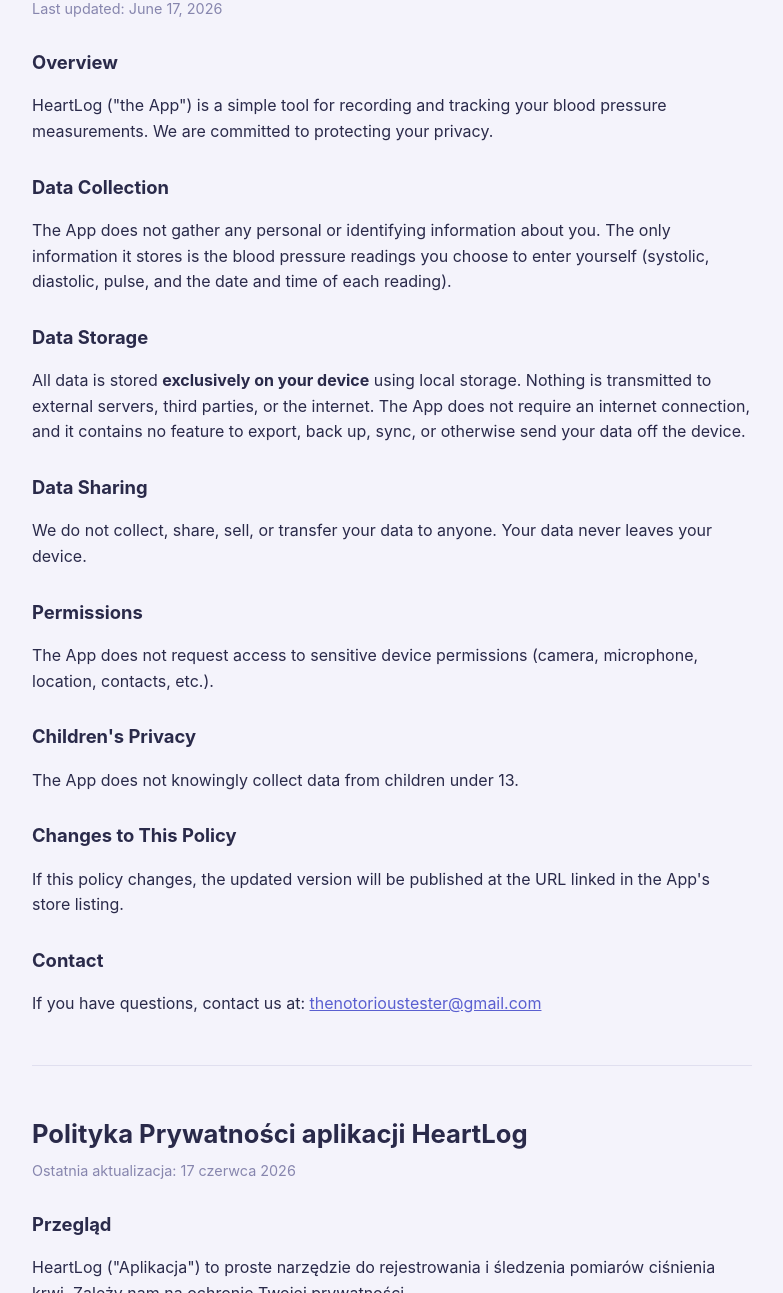
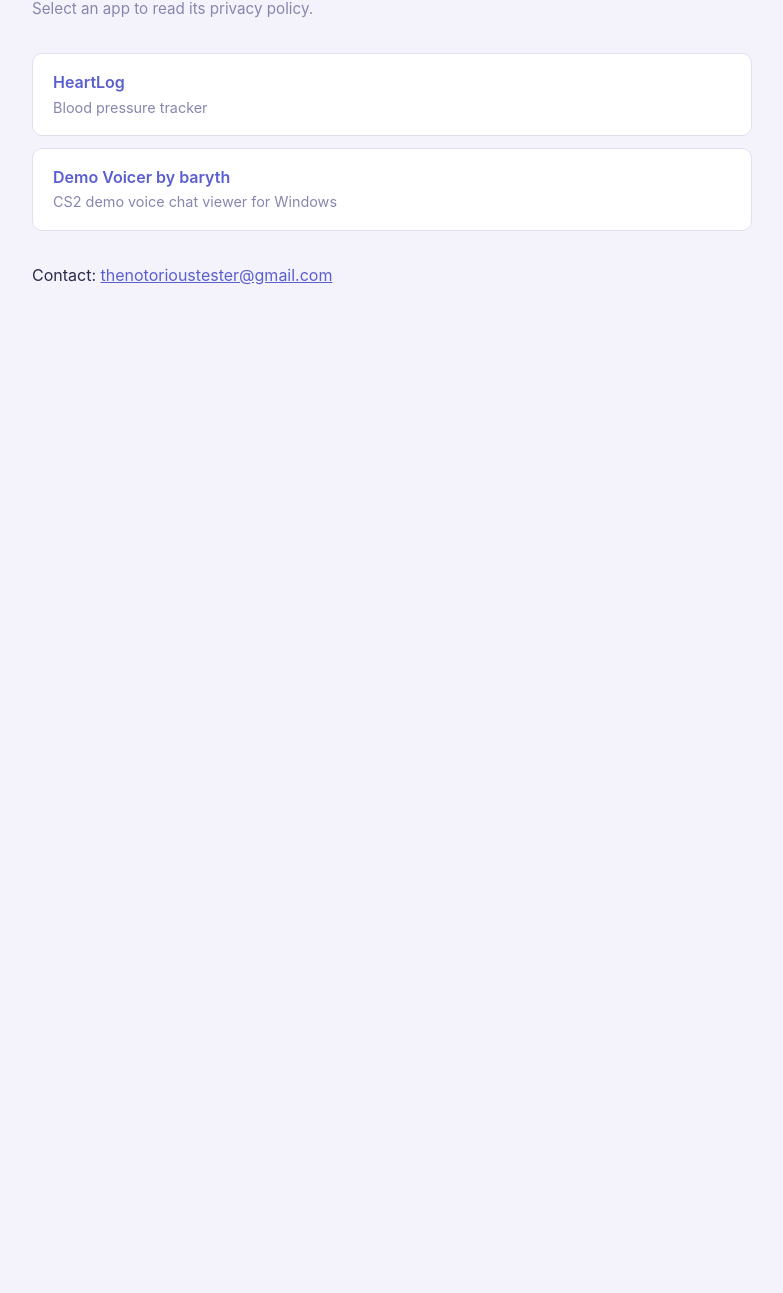
Before and after one commit to thenotorioustester/privacy_policy, a plain HTML site: page index.html in a window 1280 px wide. Shown: the part 104-1397 px from the top of the page, without its empty margins (248-1031 px from the left). After the commit the page ends 800 px from the top, so only its background shows below. Drawn offline with Linux system fonts and the light colour scheme.

Commit message:
Update index.html

```diff
--- a/index.html
+++ b/index.html
@@ -3,7 +3,7 @@
 <head>
 <meta charset="utf-8">
 <meta name="viewport" content="width=device-width, initial-scale=1">
-<title>HeartLog — Privacy Policy</title>
+<title>Privacy Policy</title>
 <style>
   :root { color-scheme: light dark; }
   body {
@@ -16,77 +16,42 @@
     background: #F4F3FB;
   }
   h1 { font-size: 1.6rem; margin: 1.5rem 0 0.25rem; }
-  h2 { font-size: 1.15rem; margin: 1.75rem 0 0.4rem; }
-  .updated { color: #8786AE; font-size: 0.9rem; margin-top: 0; }
-  hr { border: none; border-top: 1px solid #E0DFEF; margin: 3rem 0; }
+  .subtitle { color: #8786AE; font-size: 0.95rem; margin-top: 0; }
+  ul.apps { list-style: none; padding: 0; margin: 2rem 0; }
+  ul.apps li { margin: 0 0 0.75rem; }
+  ul.apps a {
+    display: block;
+    padding: 1rem 1.25rem;
+    border: 1px solid #E0DFEF;
+    border-radius: 10px;
+    background: #FFFFFF;
+    color: #5A5FD0;
+    font-weight: 600;
+    text-decoration: none;
+  }
+  ul.apps a:hover, ul.apps a:focus { border-color: #5A5FD0; }
+  ul.apps a span { display: block; color: #8786AE; font-weight: 400; font-size: 0.9rem; }
   a { color: #5A5FD0; }
   @media (prefers-color-scheme: dark) {
     body { color: #E8E8F2; background: #16162A; }
-    .updated { color: #9C9BC0; }
-    hr { border-top-color: #2E2E4A; }
+    .subtitle, ul.apps a span { color: #9C9BC0; }
+    ul.apps a { background: #1F1F38; border-color: #2E2E4A; color: #9FA3F2; }
+    ul.apps a:hover, ul.apps a:focus { border-color: #9FA3F2; }
     a { color: #9FA3F2; }
   }
 </style>
 </head>
 <body>
 
-<h1>Privacy Policy for HeartLog</h1>
-<p class="updated">Last updated: June 17, 2026</p>
+<h1>Privacy Policy</h1>
+<p class="subtitle">Select an app to read its privacy policy.</p>
 
-<h2>Overview</h2>
-<p>HeartLog ("the App") is a simple tool for recording and tracking your blood pressure measurements. We are committed to protecting your privacy.</p>
+<ul class="apps">
+  <li><a href="heartlog.html">HeartLog<span>Blood pressure tracker</span></a></li>
+  <li><a href="demo-voicer-by-baryth.html">Demo Voicer by baryth<span>CS2 demo voice chat viewer for Windows</span></a></li>
+</ul>
 
-<h2>Data Collection</h2>
-<p>The App does not gather any personal or identifying information about you. The only information it stores is the blood pressure readings you choose to enter yourself (systolic, diastolic, pulse, and the date and time of each reading).</p>
-
-<h2>Data Storage</h2>
-<p>All data is stored <strong>exclusively on your device</strong> using local storage. Nothing is transmitted to external servers, third parties, or the internet. The App does not require an internet connection, and it contains no feature to export, back up, sync, or otherwise send your data off the device.</p>
-
-<h2>Data Sharing</h2>
-<p>We do not collect, share, sell, or transfer your data to anyone. Your data never leaves your device.</p>
-
-<h2>Permissions</h2>
-<p>The App does not request access to sensitive device permissions (camera, microphone, location, contacts, etc.).</p>
-
-<h2>Children's Privacy</h2>
-<p>The App does not knowingly collect data from children under 13.</p>
-
-<h2>Changes to This Policy</h2>
-<p>If this policy changes, the updated version will be published at the URL linked in the App's store listing.</p>
-
-<h2>Contact</h2>
-<p>If you have questions, contact us at: <a href="mailto:thenotorioustester@gmail.com">thenotorioustester@gmail.com</a></p>
-
-<hr>
-
-<h1 lang="pl">Polityka Prywatności aplikacji HeartLog</h1>
-<p class="updated" lang="pl">Ostatnia aktualizacja: 17 czerwca 2026</p>
-
-<div lang="pl">
-<h2>Przegląd</h2>
-<p>HeartLog ("Aplikacja") to proste narzędzie do rejestrowania i śledzenia pomiarów ciśnienia krwi. Zależy nam na ochronie Twojej prywatności.</p>
-
-<h2>Zbierane dane</h2>
-<p>Aplikacja nie gromadzi żadnych danych osobowych ani informacji umożliwiających identyfikację. Jedyne przechowywane informacje to wyniki pomiarów ciśnienia, które samodzielnie wprowadzasz (skurczowe, rozkurczowe, puls oraz data i godzina pomiaru).</p>
-
-<h2>Przechowywanie danych</h2>
-<p>Wszystkie dane są przechowywane <strong>wyłącznie na Twoim urządzeniu</strong> w pamięci lokalnej. Nic nie jest przesyłane na zewnętrzne serwery, do podmiotów trzecich ani przez internet. Aplikacja nie wymaga połączenia z internetem i nie posiada żadnej funkcji eksportu, kopii zapasowej, synchronizacji ani wysyłania danych poza urządzenie.</p>
-
-<h2>Udostępnianie danych</h2>
-<p>Nie zbieramy, nie udostępniamy, nie sprzedajemy ani nie przekazujemy Twoich danych nikomu. Twoje dane nigdy nie opuszczają Twojego urządzenia.</p>
-
-<h2>Uprawnienia</h2>
-<p>Aplikacja nie wymaga dostępu do wrażliwych uprawnień urządzenia (aparat, mikrofon, lokalizacja, kontakty itp.).</p>
-
-<h2>Prywatność dzieci</h2>
-<p>Aplikacja nie gromadzi świadomie danych od dzieci poniżej 13. roku życia.</p>
-
-<h2>Zmiany w polityce prywatności</h2>
-<p>W przypadku zmiany niniejszej polityki, zaktualizowana wersja zostanie opublikowana pod adresem URL podanym w opisie aplikacji w sklepie.</p>
-
-<h2>Kontakt</h2>
-<p>W razie pytań prosimy o kontakt: <a href="mailto:thenotorioustester@gmail.com">thenotorioustester@gmail.com</a></p>
-</div>
+<p>Contact: <a href="mailto:thenotorioustester@gmail.com">thenotorioustester@gmail.com</a></p>
 
 </body>
 </html>
```
